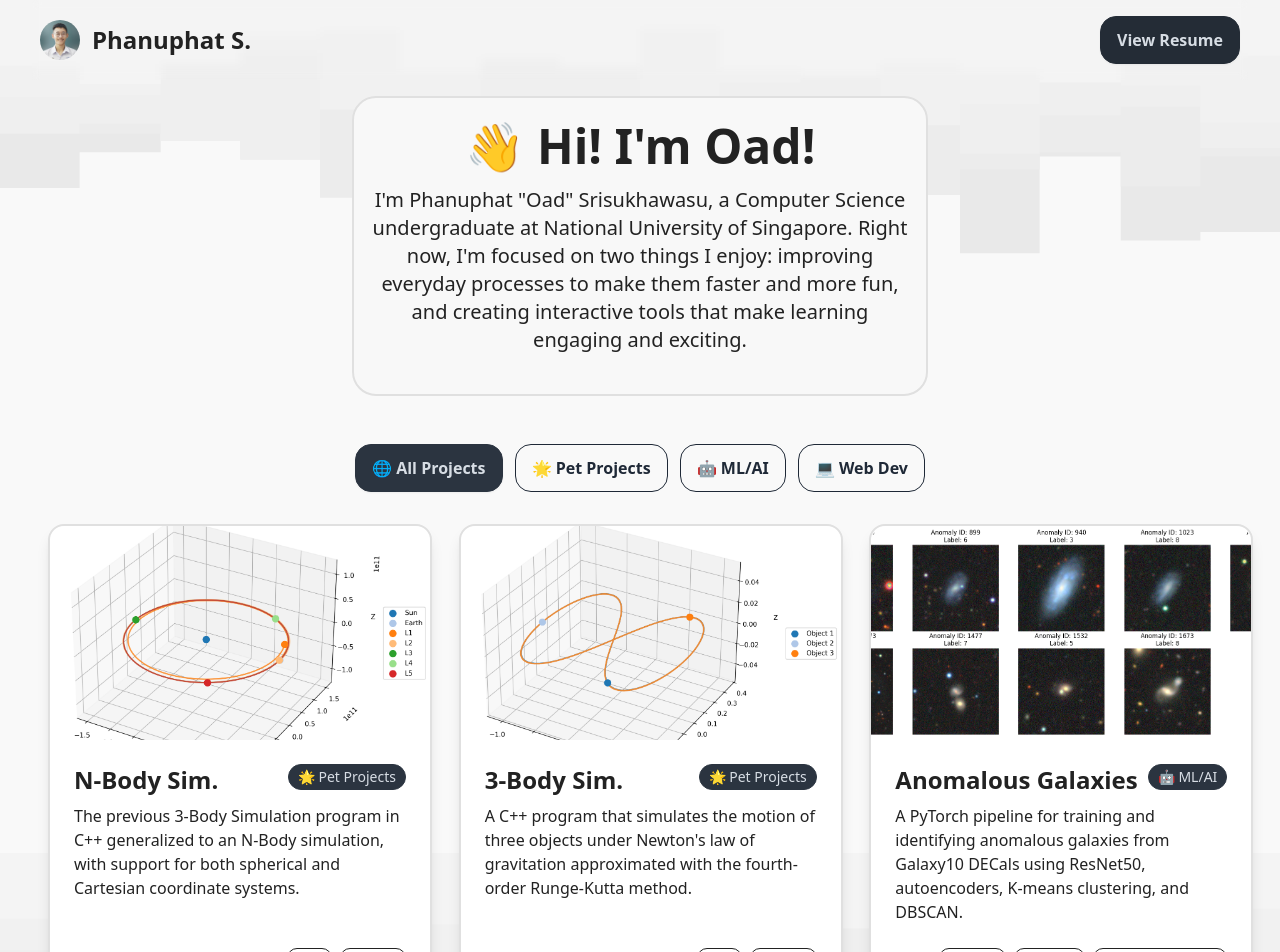
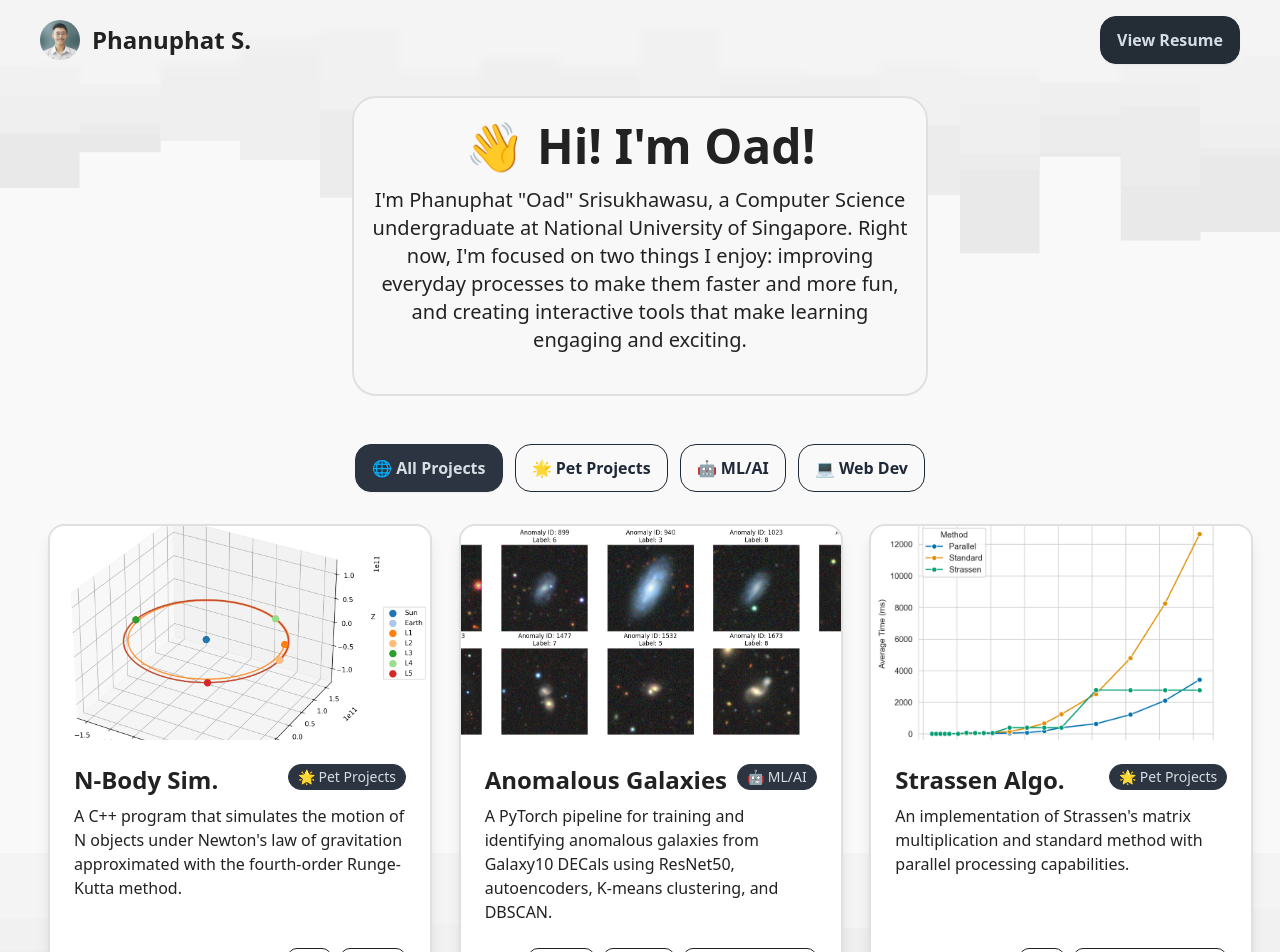
Before and after one commit to oadultradeepfield/phanuphats, a Next.js app: page / in a window 1280 px wide. Shown: the top 952 px of the page. Built offline with nearby package versions, Linux system fonts and the light colour scheme.

Commit message:
Update version

```diff
--- a/app/components/Projects.tsx
+++ b/app/components/Projects.tsx
@@ -9,20 +9,10 @@ const projects = [
     imageAlt: "Generalized N-Body Simulation",
     title: "N-Body Sim.",
     description:
-      "The previous 3-Body Simulation program in C++ generalized to an N-Body simulation, with support for both spherical and Cartesian coordinate systems.",
+      "A C++ program that simulates the motion of N objects under Newton's law of gravitation approximated with the fourth-order Runge-Kutta method.",
     category: "🌟 Pet Projects",
     techStack: ["C++", "Python"],
     link: "https://github.com/oadultradeepfield/generalized-n-body-simulation",
-  },
-  {
-    imageUrl: "/three_body_simulation.webp",
-    imageAlt: "Three Body Simulation",
-    title: "3-Body Sim.",
-    description:
-      "A C++ program that simulates the motion of three objects under Newton's law of gravitation approximated with the fourth-order Runge-Kutta method.",
-    category: "🌟 Pet Projects",
-    techStack: ["C++", "Python"],
-    link: "https://github.com/oadultradeepfield/three-body-simulation",
   },
   {
     imageUrl: "/galaxy10_anomaly_detection.webp",
```
Also changed, not shown: public/three_body_simulation.webp (deleted).
